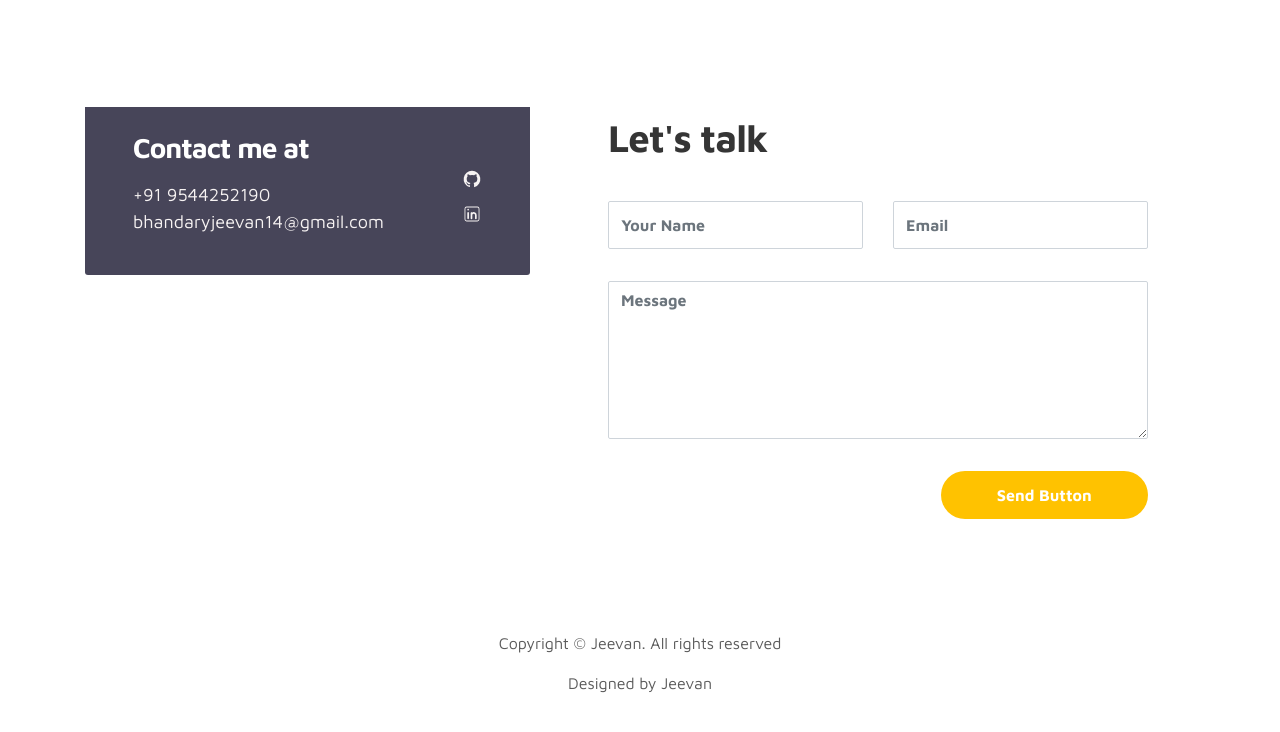
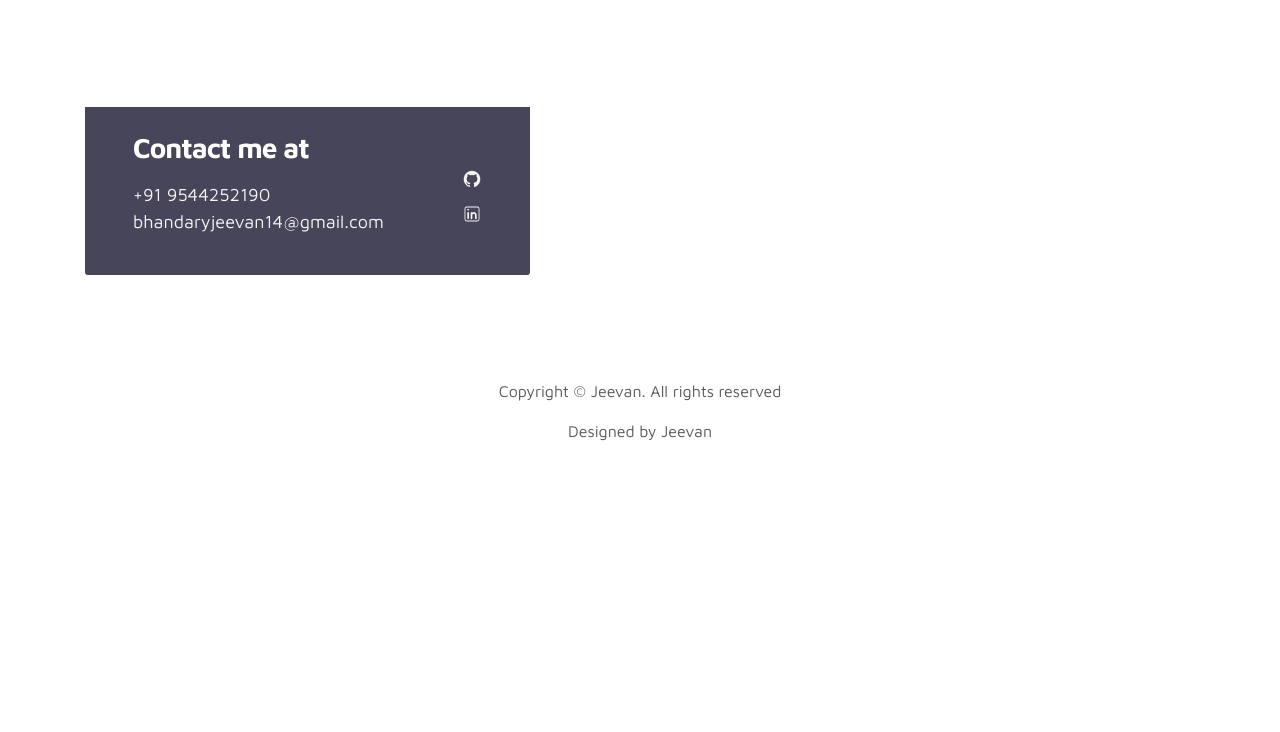
Before and after one commit to JeevanBhandary/PORTFOLIO, a plain HTML site: page index.html in a window 1280 px wide. Shown: the part 1290-2022 px from the top of the page. After the commit the page ends 1797 px from the top, so only its background shows below. Drawn offline with Linux system fonts and the light colour scheme.

Commit message:
Update index.html

```diff
--- a/index.html
+++ b/index.html
@@ -294,7 +294,7 @@ https://www.tooplate.com/view/2115-marvel
             </div>
           </div>
 
-          <div class="col-lg-6 col-12">
+<!--           <div class="col-lg-6 col-12">
             <div class="contact-form">
               <h2 class="mb-4"> Let's talk</h2>
 
@@ -318,7 +318,7 @@ https://www.tooplate.com/view/2115-marvel
                 </div>
               </form>
             </div>
-          </div>
+          </div> -->
 
         </div>
       </div>
```
